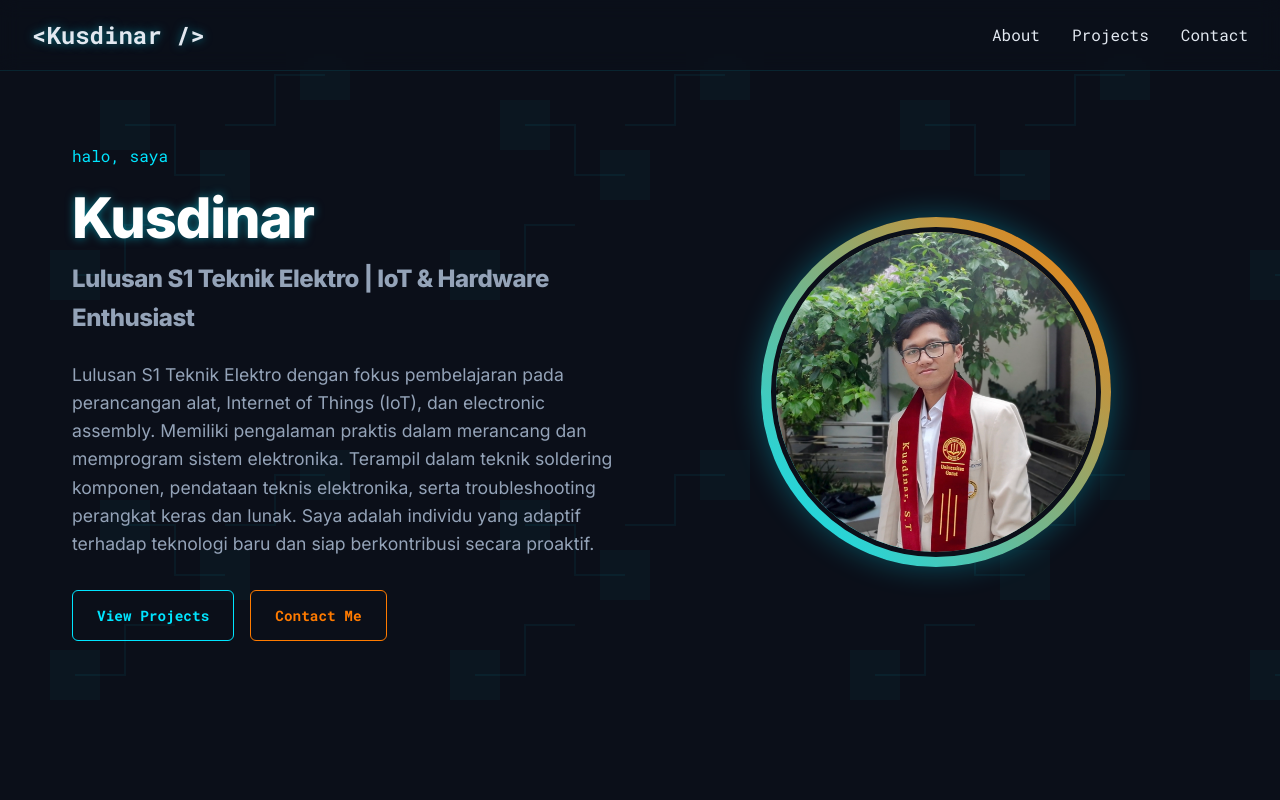
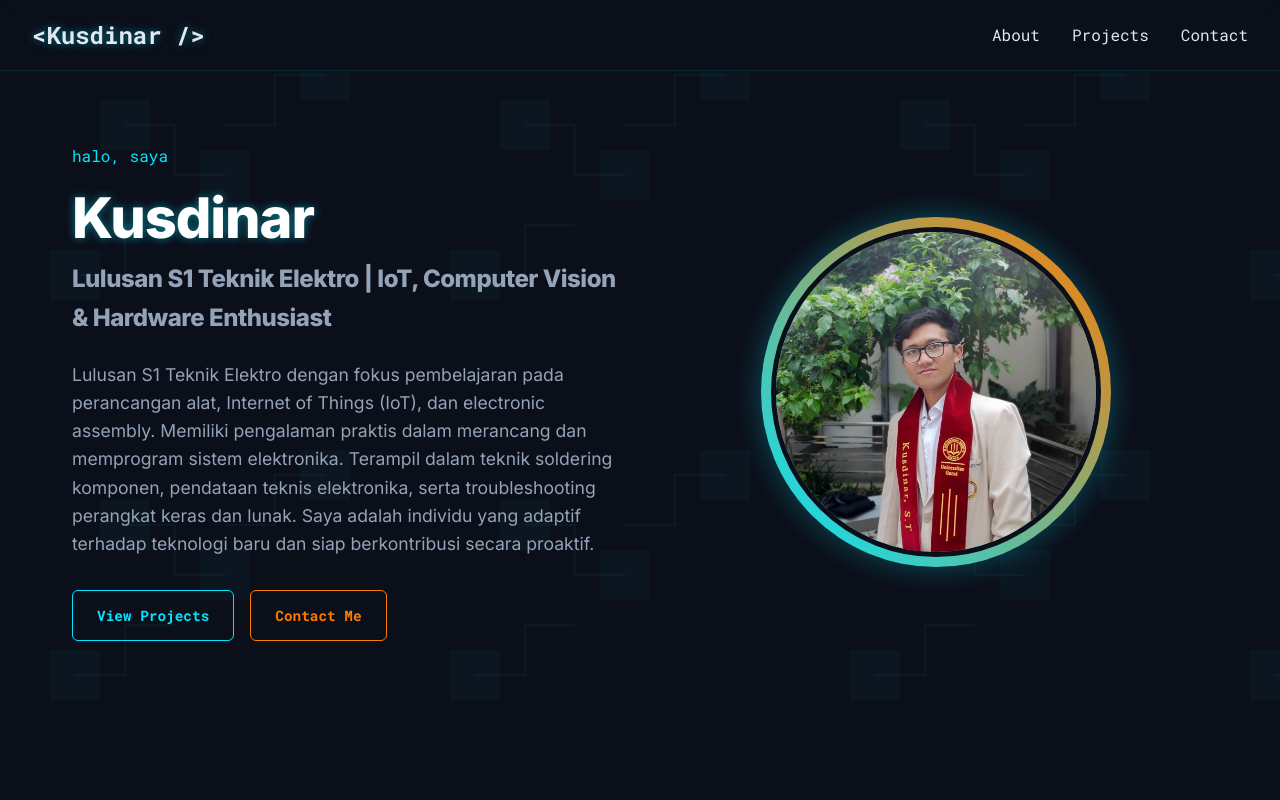
Before and after one commit to Xisdev/portofolio, a React (Vite) app: page / in a window 1280 px wide. Shown: the top 800 px of the page. Built offline with nearby package versions, Linux system fonts and the light colour scheme.

Commit message:
Update data.js

```diff
--- a/src/data.js
+++ b/src/data.js
@@ -5,7 +5,7 @@ export const portfolioData = {
   // 1. Profil Utama
   hero: {
     name: "Kusdinar",
-    role: "Lulusan S1 Teknik Elektro | IoT & Hardware Enthusiast",
+    role: "Lulusan S1 Teknik Elektro | IoT, Computer Vision & Hardware Enthusiast",
     bio: "Lulusan S1 Teknik Elektro dengan fokus pembelajaran pada perancangan alat, Internet of Things (IoT), dan electronic assembly. Memiliki pengalaman praktis dalam merancang dan memprogram sistem elektronika. Terampil dalam teknik soldering komponen, pendataan teknis elektronika, serta troubleshooting perangkat keras dan lunak. Saya adalah individu yang adaptif terhadap teknologi baru dan siap berkontribusi secara proaktif.",
     // Masukkan link foto profil Anda
     profileImage: "/images/profil.jpeg",
```
